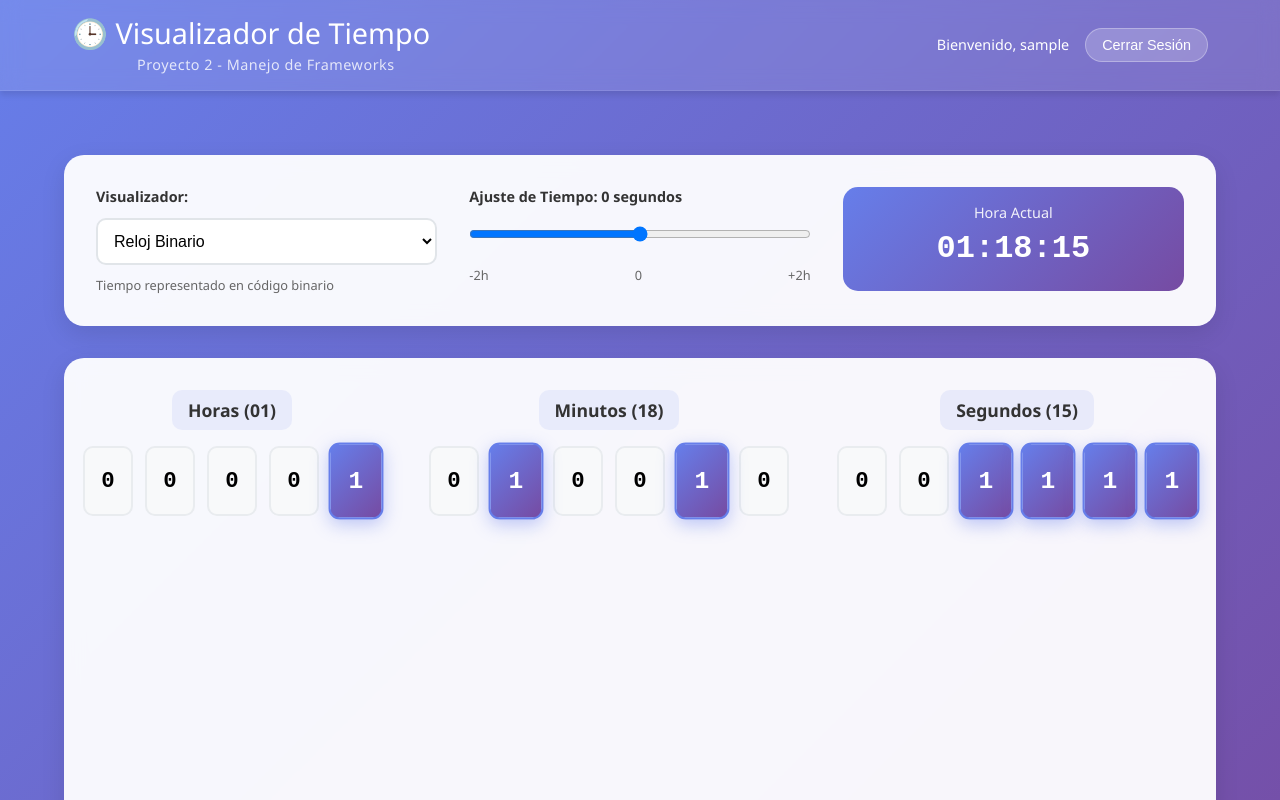
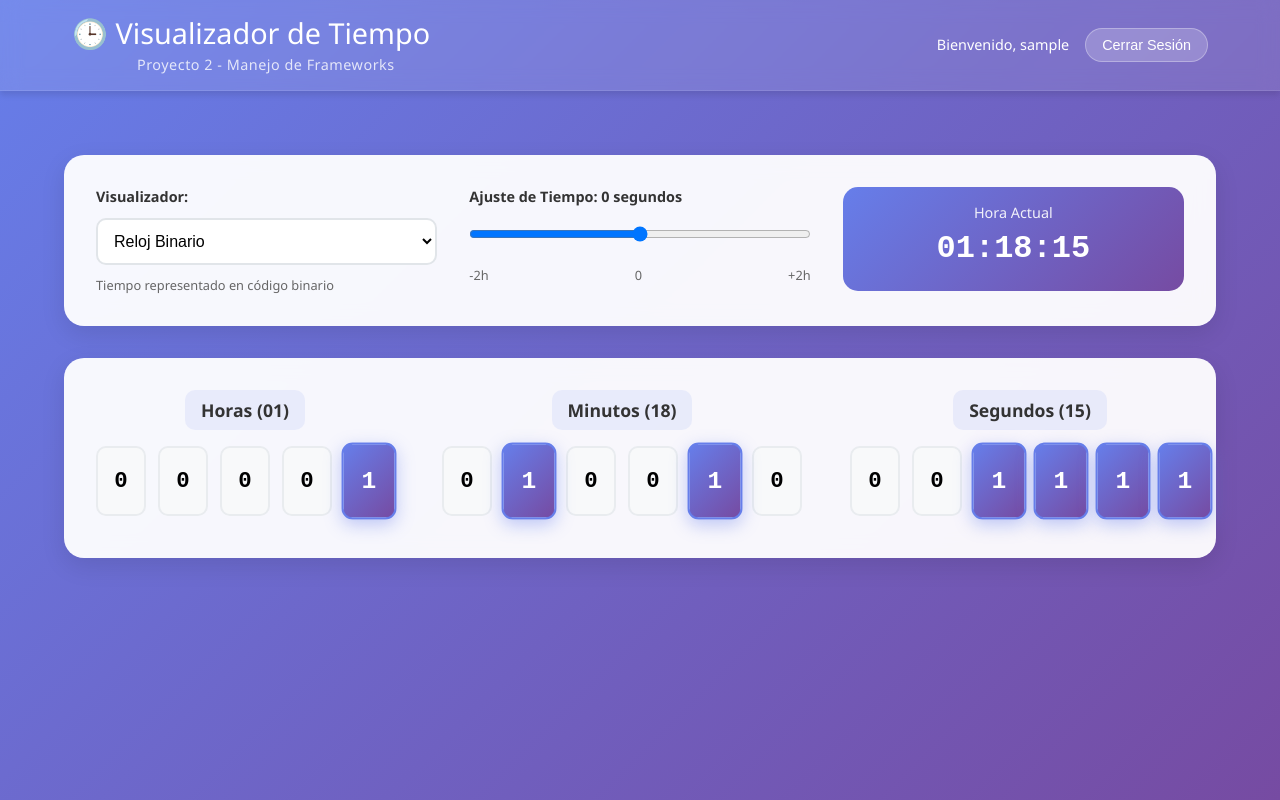
Before and after one commit to gabrp2908/Frameworks_Proyecto2, an Angular app: page /time in a window 1280 px wide. Shown: the top 800 px of the page. Built offline with nearby package versions, Linux system fonts and the light colour scheme; sample sign-in values are in the browser's storage.

Commit message:
fix: Modificado tamaño de vizualizer-area

```diff
--- a/src/app/components/time-visualizer/time-visualizer.component.css
+++ b/src/app/components/time-visualizer/time-visualizer.component.css
@@ -94,7 +94,11 @@
   background: rgba(255, 255, 255, 0.95);
   border-radius: 20px;
   padding: 2rem;
-  min-height: 600px;
+  min-height: 200px;
+  height: auto;
   box-shadow: 0 8px 25px rgba(0, 0, 0, 0.1);
   backdrop-filter: blur(10px);
+  display: grid;
+  grid-template-rows: auto; /* Las filas se adaptan al contenido */
+  align-content: start;
 }
```
